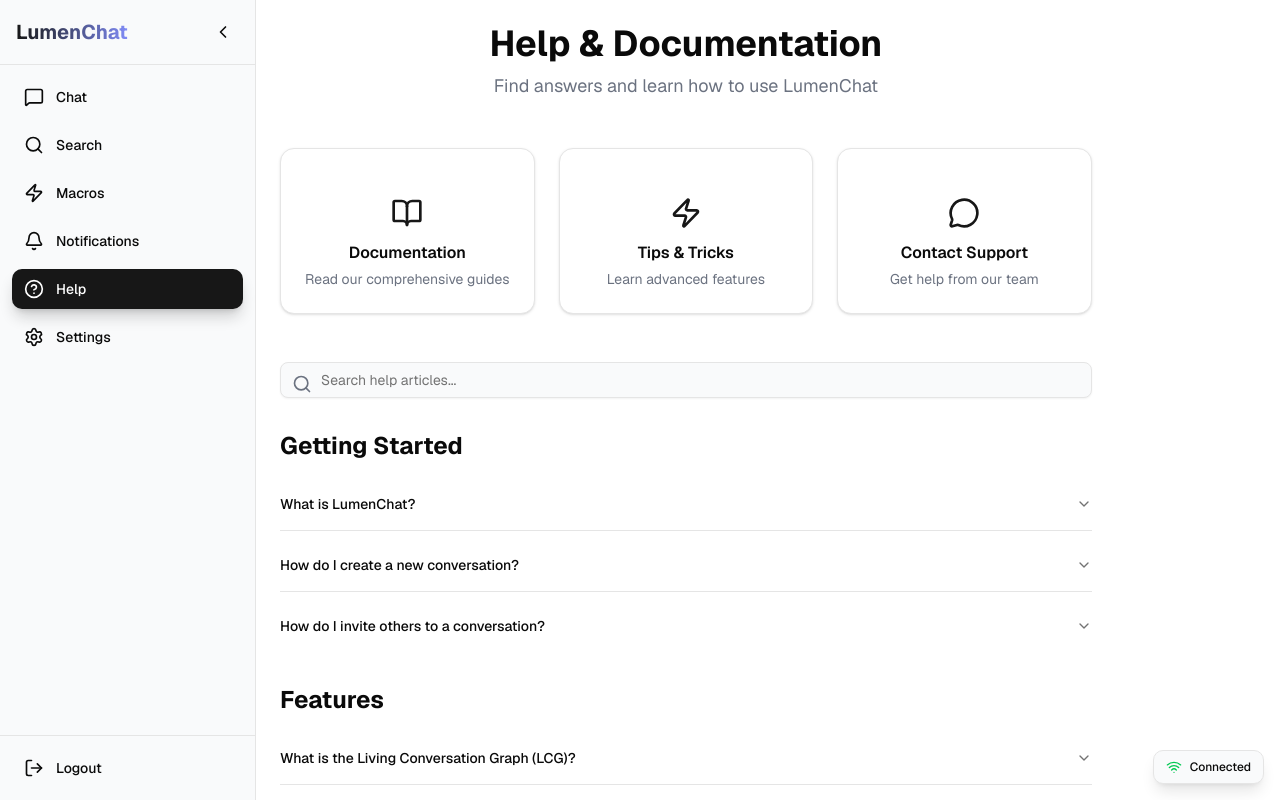
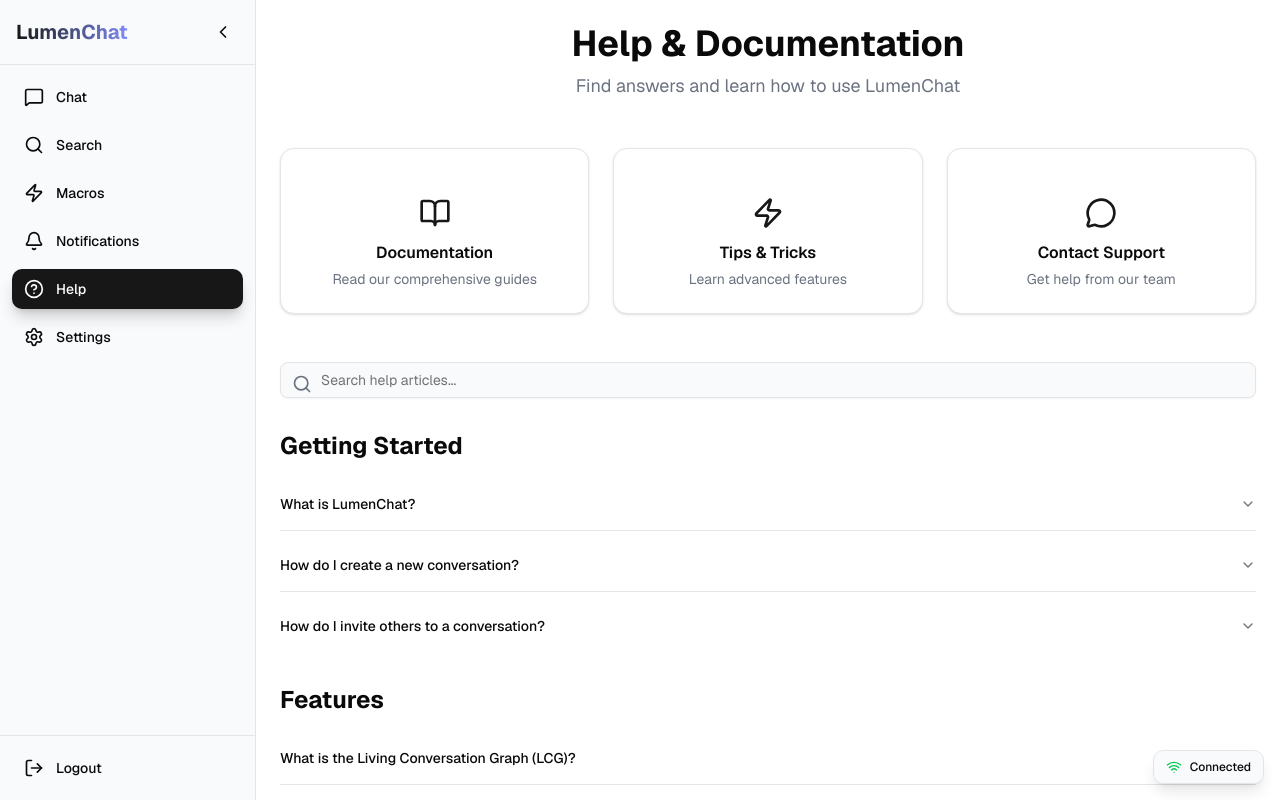
Before and after one commit to inevitable-ank/Let-s-Talk, a React (Vite) app: page /help in a window 1280 px wide. Built offline with nearby package versions, Linux system fonts and the light colour scheme.

Commit message:
fixed the left orientation problem and now using full width

```diff
--- a/src/components/layout/main-content.tsx
+++ b/src/components/layout/main-content.tsx
@@ -5,7 +5,7 @@
   const { isCollapsed } = useSidebar()
 
   return (
-    <div className={`transition-all duration-300 ${isCollapsed ? "ml-20" : "ml-64"}`}>
+    <div className={`flex-1 transition-all duration-300 ${isCollapsed ? "ml-20" : "ml-64"}`}>
       {children}
     </div>
   )
--- a/src/pages/conversations/[id]/index.tsx
+++ b/src/pages/conversations/[id]/index.tsx
@@ -27,7 +27,7 @@
 
   return (
     <div className="min-h-screen bg-background">
-      <div className="max-w-4xl mx-auto p-6">
+      <div className="w-full p-6">
         {/* Header */}
         <div className="flex items-center gap-4 mb-8">
           <Link to="/">
--- a/src/pages/help/index.tsx
+++ b/src/pages/help/index.tsx
@@ -85,7 +85,7 @@
 
   return (
     <div className="min-h-screen bg-background">
-      <div className="max-w-4xl mx-auto p-6">
+      <div className="w-full p-6">
         {/* Header */}
         <div className="text-center mb-12">
           <h1 className="text-4xl font-bold text-foreground mb-2">Help & Documentation</h1>
--- a/src/pages/macros/index.tsx
+++ b/src/pages/macros/index.tsx
@@ -69,7 +69,7 @@
 
   return (
     <div className="min-h-screen bg-background">
-      <div className="max-w-6xl mx-auto p-6">
+      <div className="w-full p-6">
         {/* Header */}
         <div className="flex items-center justify-between mb-8">
           <div>
--- a/src/pages/notification/index.tsx
+++ b/src/pages/notification/index.tsx
@@ -100,7 +100,7 @@
 
   return (
     <div className="min-h-screen bg-background">
-      <div className="max-w-3xl mx-auto p-6">
+      <div className="w-full p-6">
         {/* Header */}
         <div className="flex items-center justify-between mb-8">
           <div>
--- a/src/pages/onboarding/index.tsx
+++ b/src/pages/onboarding/index.tsx
@@ -61,7 +61,7 @@
 
   return (
     <div className="min-h-screen bg-background">
-      <div className="max-w-3xl mx-auto p-6">
+      <div className="w-full p-6">
         {/* Header */}
         <div className="text-center mb-12">
           <h1 className="text-4xl font-bold text-foreground mb-2">Welcome to LumenChat</h1>
--- a/src/pages/search/index.tsx
+++ b/src/pages/search/index.tsx
@@ -88,7 +88,7 @@
 
   return (
     <div className="min-h-screen bg-background">
-      <div className="max-w-4xl mx-auto p-6">
+      <div className="w-full p-6">
         {/* Header */}
         <div className="mb-8">
           <h1 className="text-3xl font-bold text-foreground mb-2">Search & Insights</h1>
```
